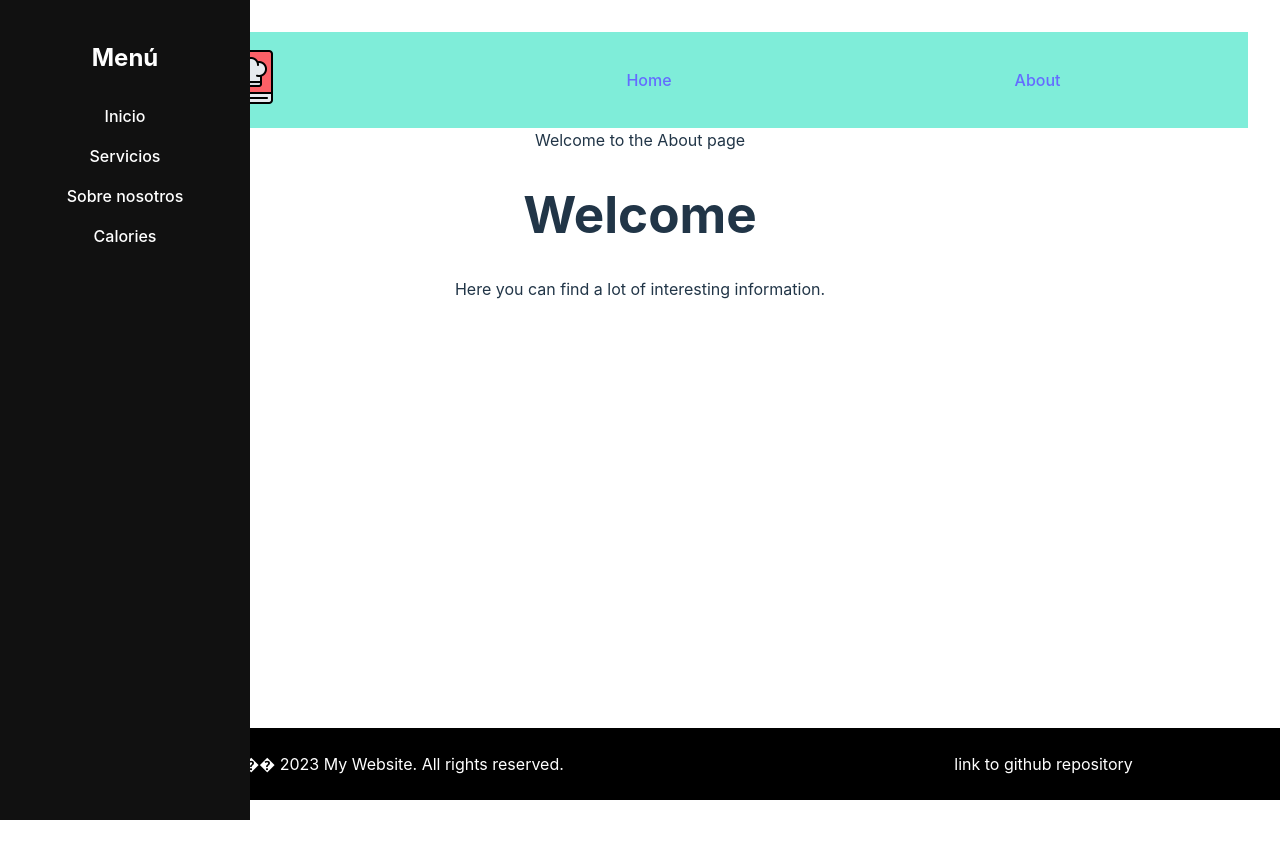
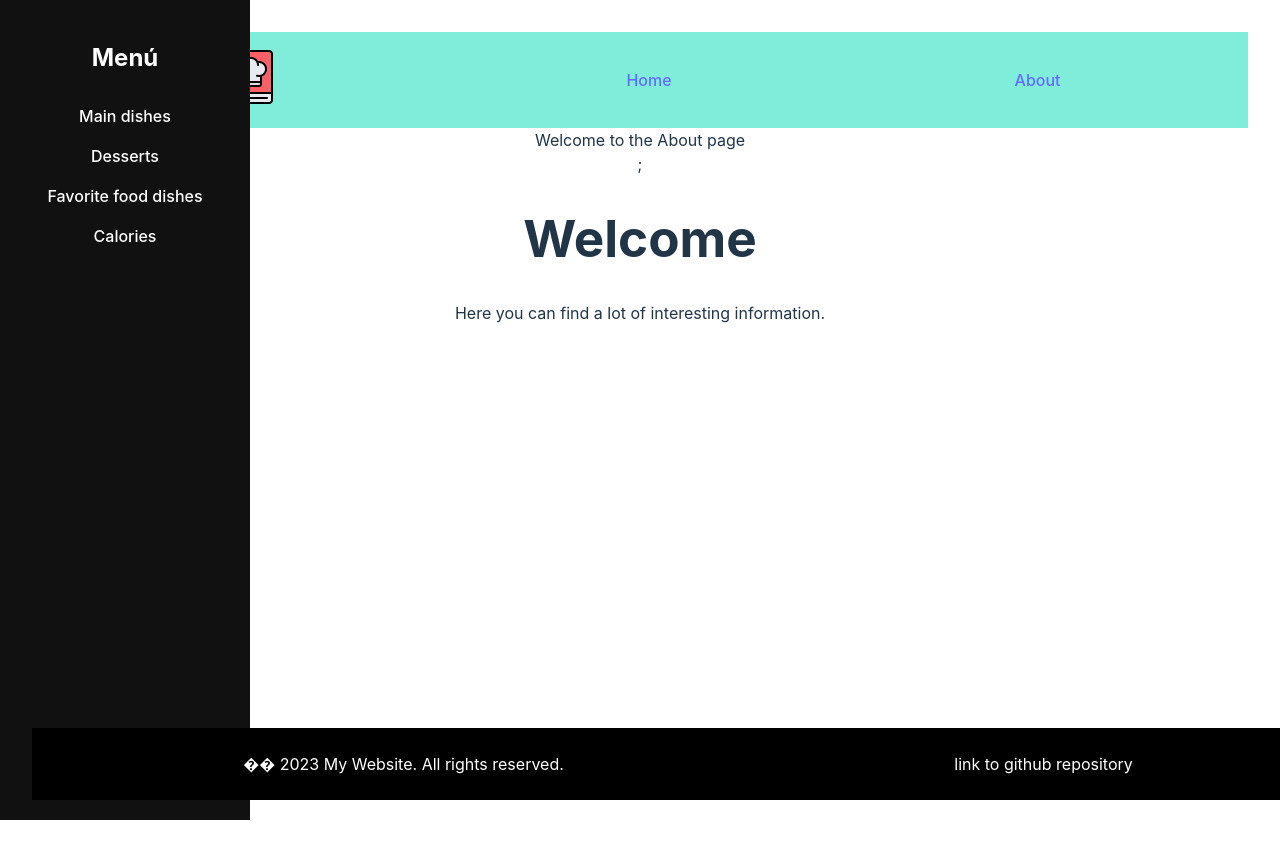
Before and after one commit to soulaimanEltoumi/React-App, a React (Vite) app: page /about in a window 1280 px wide. Shown: the top 858 px of the page. Built offline with nearby package versions, Linux system fonts and the light colour scheme; the HTML template or start-up script is replaced by a standard one.

Commit message:
carrousell and more

```diff
--- a/package.json
+++ b/package.json
@@ -12,7 +12,9 @@
   "dependencies": {
     "react": "^18.3.1",
     "react-dom": "^18.3.1",
-    "react-router-dom": "^6.24.1"
+    "react-router-dom": "^6.24.1",
+    "react-slick": "^0.30.2",
+    "slick-carousel": "^1.8.1"
   },
   "devDependencies": {
     "@types/react": "^18.3.3",
--- a/src/App.jsx
+++ b/src/App.jsx
@@ -8,19 +8,24 @@ import About from "./Pages/About";
 import { Routes, Route } from "react-router-dom";
 import Footer from "./Components/Footer";
 import Sidebar from "./Components/Sidebar";
+import Logo from "./Components/images/LogoImage.png";
 
 function App() {
+  // Estado para controlar la visibilidad del Sidebar
+  const [isSidebarVisible, setSidebarVisible] = useState(false);
+  //alterna la visibilidad del Sidebar
+  const togglesdiebar = () => {
+    setSidebarVisible(!isSidebarVisible);
+  };
   return (
     <>
       <Navbar />
-      <Sidebar />
       <Routes>
         <Route path="/" element={<Home />} />
         <Route path="/about" element={<About />} />
       </Routes>
       <Footer />
       <div className="App">
-        <Sidebar />
         <div className="content">
           <h1>Welcome </h1>
           <p>Here you can find a lot of interesting information.</p>
--- a/src/Components/Navbar.jsx
+++ b/src/Components/Navbar.jsx
@@ -1,5 +1,5 @@
 import { Link, NavLink, Routes } from "react-router-dom";
-import Logoimage from "../Components/images/5403020.png";
+import Logoimage from "../Components/images/LogoImage.png";
 
 export default function Navbar() {
   return (
--- a/src/Components/Sidebar.jsx
+++ b/src/Components/Sidebar.jsx
@@ -6,13 +6,13 @@ function Sidebar() {
       <h2>Menú</h2>
       <ul>
         <li>
-          <a href="#home">Inicio</a>
+          <a href="#home">Main dishes</a>
         </li>
         <li>
-          <a href="#services">Servicios</a>
+          <a href="#services">Desserts</a>
         </li>
         <li>
-          <a href="#about">Sobre nosotros</a>
+          <a href="#about">Favorite food dishes</a>
         </li>
         <li>
           <a href="#contact">Calories</a>
--- /dev/null
+++ b/src/Components/carousel.jsx
@@ -0,0 +1,36 @@
+import React from "react";
+import Slider from "react-slick";
+import "slick-carousel/slick/slick.css";
+import "slick-carousel/slick/slick-theme.css";
+
+export default function SimpleSlider() {
+  var settings = {
+    dots: true,
+    infinite: true,
+    speed: 500,
+    slidesToShow: 1,
+    slidesToScroll: 1,
+  };
+  return (
+    <Slider {...settings}>
+      <div>
+        <img src="https://i.imgur.com/eTmWoAN.png" alt="pizza" width={500} />
+      </div>
+      <div>
+        <h3>2</h3>
+      </div>
+      <div>
+        <h3>3</h3>
+      </div>
+      <div>
+        <h3>4</h3>
+      </div>
+      <div>
+        <h3>5</h3>
+      </div>
+      <div>
+        <h3>6</h3>
+      </div>
+    </Slider>
+  );
+}
--- a/src/Pages/About/index.jsx
+++ b/src/Pages/About/index.jsx
@@ -1,3 +1,10 @@
-export default function Home() {
-  return <div>Welcome to the About page</div>;
+import Sidebar from "../../Components/Sidebar";
+
+export default function About() {
+  return (
+    <>
+      <div>Welcome to the About page</div>;
+      <Sidebar />
+    </>
+  );
 }
--- a/src/Pages/Home/index.jsx
+++ b/src/Pages/Home/index.jsx
@@ -1,3 +1,10 @@
+import SimpleSlider from "../../Components/carousel";
+
 export default function Home() {
-  return <div>Welcome to the home page</div>;
+  return (
+    <>
+      <div>Welcome to the home page</div>;
+      <SimpleSlider />
+    </>
+  );
 }
```
Also changed, not shown: src/Components/images/LogoImage.png (renamed from src/Components/images/5403020.png), 1 other file (tests, documents, lock files or other folders).
